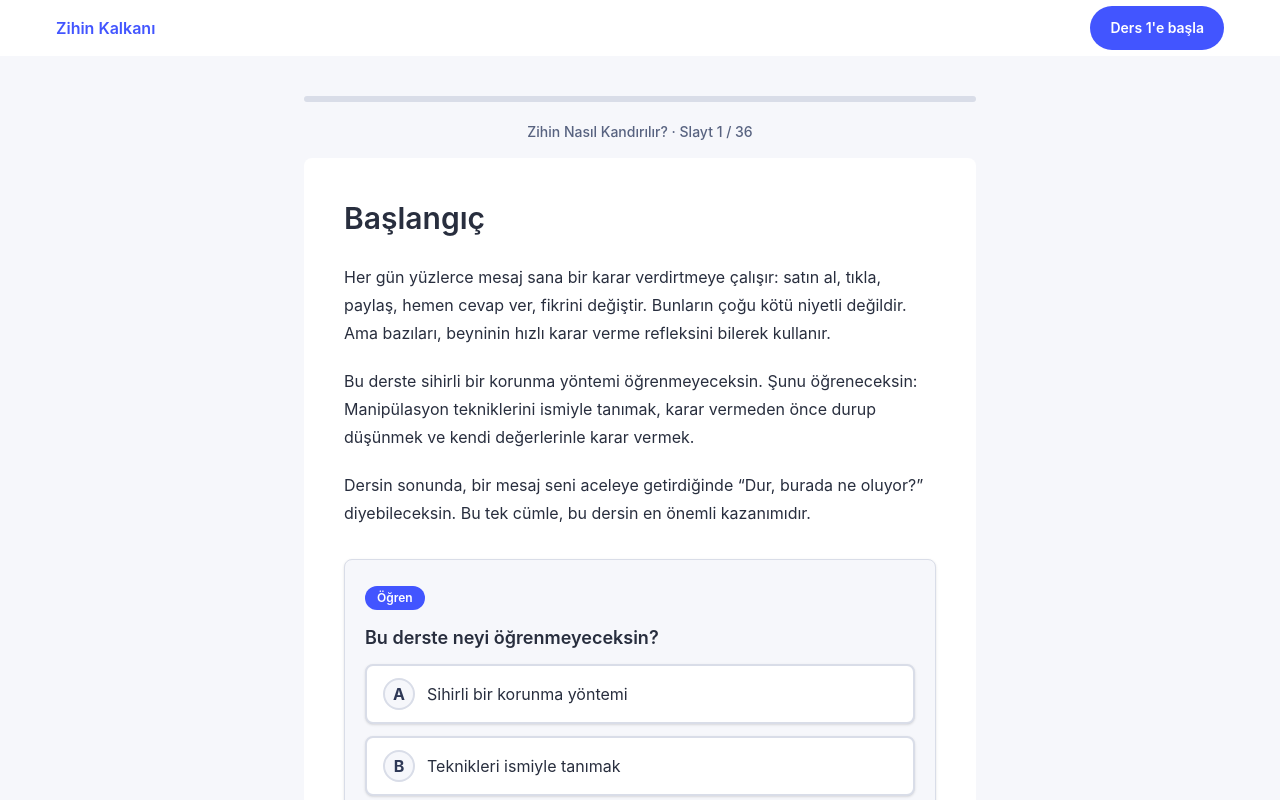
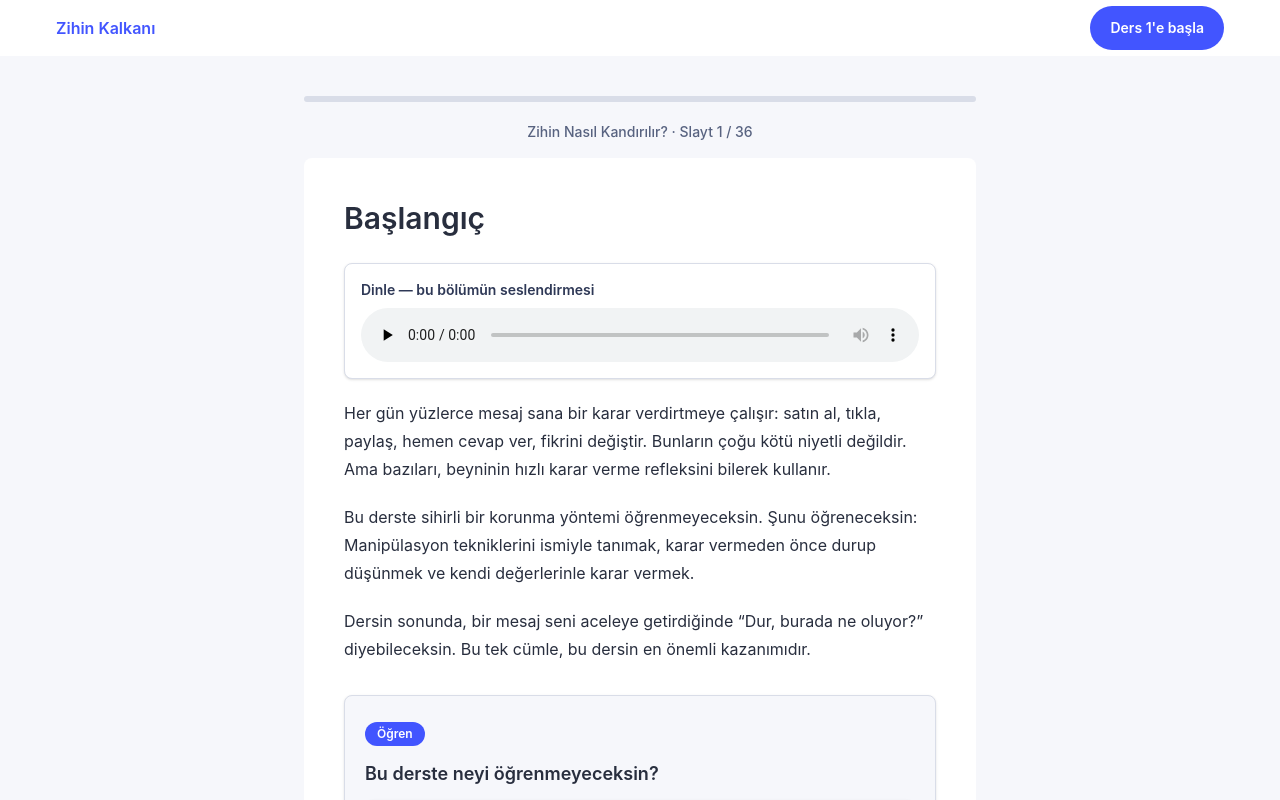
Before and after one commit to mabgcm/ct-lesson, a Next.js app: page /dersler/yetiskin-1-zihin-nasil-kandirilir in a window 1280 px wide. Shown: the top 800 px of the page. Built offline with nearby package versions, Linux system fonts and the light colour scheme.

Commit message:
Ders 1: seslendirme ve şema görselleri eklendi (11 ses, 3 şema)

```diff
--- a/app/dersler/yetiskin-1-zihin-nasil-kandirilir/page.tsx
+++ b/app/dersler/yetiskin-1-zihin-nasil-kandirilir/page.tsx
@@ -177,6 +177,53 @@ const IMG = {
   trap: "/media-generation-tuzak-yorumlar-0-a8addce0-87a4-4525-a965-353b659e376a.png",
   fear: "/media-generation-korku-mesaji-v2-0-1c490443-70e2-4853-aadf-eb14f0fe17ba.png",
   friend: "/media-generation-arkadas-mesaji-0-365fed32-f766-409c-be73-0ecaa34fa954.png",
+};
+
+// Slayt bazlı ses ve şema görselleri. Ses dosyaları public/ders-sesleri,
+// şema görselleri public/ders-gorselleri altındadır. Bir slaytta ses yoksa
+// oynatıcı da çıkmaz; görsel yalnızca ilgili özet slaytlarında gösterilir.
+const SLIDE_MEDIA: Record<
+  string,
+  {
+    audio?: string;
+    diagram?: { src: string; label: string; alt: string; lines: string[] };
+  }
+> = {
+  giris: { audio: "/ders-sesleri/baslangic.mp3" },
+  etik: { audio: "/ders-sesleri/etik_sozlesme.mp3" },
+  "mikro-1-1": { audio: "/ders-sesleri/hizli_dusunme_1.mp3" },
+  "mikro-1-2": { audio: "/ders-sesleri/hizli_dusunme_2.mp3" },
+  "mikro-1-3": {
+    audio: "/ders-sesleri/hizli_dusunme_3.mp3",
+    diagram: {
+      src: "/ders-gorselleri/hizli-yavas-dusunme.png",
+      label: "Hızlı ve yavaş düşünme karşılaştırması",
+      alt: "Hızlı düşünme: otomatik, hızlı, duygusal, enerji tasarruflu. Yavaş düşünme: bilinçli, yavaş, kanıt arayan, enerji isteyen. Önemli kararda yavaş moda geç.",
+      lines: ["Hızlı düşünme: otomatik, hızlı, duygusal, enerji tasarruflu.", "Yavaş düşünme: bilinçli, yavaş, kanıt arayan, enerji isteyen.", "Önemli kararda yavaş moda geç."],
+    },
+  },
+  "mikro-2-1": { audio: "/ders-sesleri/onay_1.mp3" },
+  "mikro-2-2": {
+    audio: "/ders-sesleri/onay_2.mp3",
+    diagram: {
+      src: "/ders-gorselleri/onay-onyargisi-dongusu.png",
+      label: "Onay önyargısı döngüsü",
+      alt: "Onay önyargısı döngüsü: Mevcut fikir, aynı fikirdeki içeriği seçme, fikrin güçlenmesi, karşıt kanıtı görmezden gelme, mevcut fikir daha güçlü. Ve döngü başa döner.",
+      lines: ["Mevcut fikir", "Aynı fikirdeki içeriği seçme", "Fikrin güçlenmesi", "Karşıt kanıtı görmezden gelme", "Mevcut fikir (daha güçlü)"],
+    },
+  },
+  "mikro-2-3": { audio: "/ders-sesleri/onay_3.mp3" },
+  "mikro-3-1": { audio: "/ders-sesleri/duygu_1.mp3" },
+  "mikro-3-2": { audio: "/ders-sesleri/duygu_2.mp3" },
+  "mikro-3-3": {
+    audio: "/ders-sesleri/duygu_3.mp3",
+    diagram: {
+      src: "/ders-gorselleri/duygu-tuzagi-akisi.png",
+      label: "Duygu tuzağı akışı",
+      alt: "Tuzak akışı: Duygu yükselir, düşünme kısalır, acele karar, sonradan pişmanlık. Fren ile kesilen akış: Duygu yükselir, duyguyu adlandır, dur, FARK ET ile analiz et, kendi kararın.",
+      lines: ["Tuzak akışı: Duygu yükselir, düşünme kısalır, acele karar, sonradan pişmanlık.", "Fren ile kesilen akış: Duygu yükselir, duyguyu adlandır, dur, FARK ET ile analiz et, kendi kararın."],
+    },
+  },
 };
 
 // Ders mesajlarının ekran görüntüsü: tıklayınca ekranı kaplayan tam boyut görünüm.
@@ -371,12 +418,40 @@ function Slide({
   title: string;
   children: React.ReactNode;
 }) {
+  const media = SLIDE_MEDIA[id];
   return (
     <section id={id} aria-labelledby={`${id}-baslik`}>
       <h1 id={`${id}-baslik`} className="text-3xl font-semibold leading-snug">
         {title}
       </h1>
-      <div className="mt-6 space-y-5 leading-8 text-ink-charcoal">{children}</div>
+      <div className="mt-6 space-y-5 leading-8 text-ink-charcoal">
+        {media?.audio && (
+          <div className="rounded-lg border border-mist-border bg-white p-4 shadow-sm">
+            <p className="text-sm font-semibold text-deep-indigo">
+              Dinle — bu bölümün seslendirmesi
+            </p>
+            {/* Slayt değişince oynatıcı sıfırlanır, eski ses çalmaya devam etmez. */}
+            <audio
+              key={media.audio}
+              controls
+              preload="none"
+              src={media.audio}
+              className="mt-2 w-full"
+            >
+              Tarayıcın ses çalmayı desteklemiyor.
+            </audio>
+          </div>
+        )}
+        {media?.diagram && (
+          <MessageImage
+            src={media.diagram.src}
+            label={media.diagram.label}
+            alt={media.diagram.alt}
+            lines={media.diagram.lines}
+          />
+        )}
+        {children}
+      </div>
     </section>
   );
 }
```
